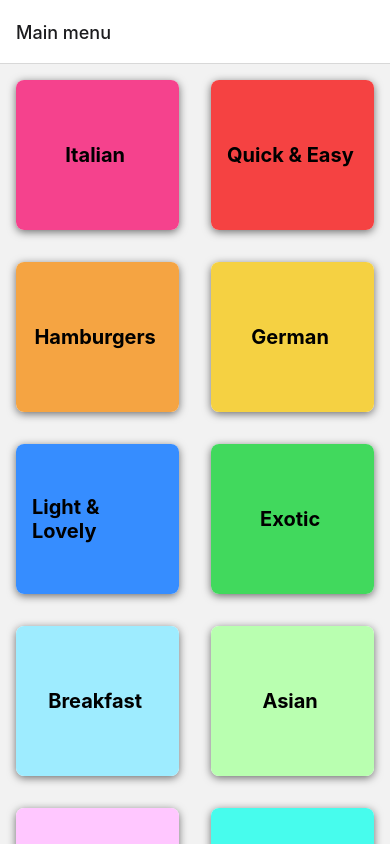
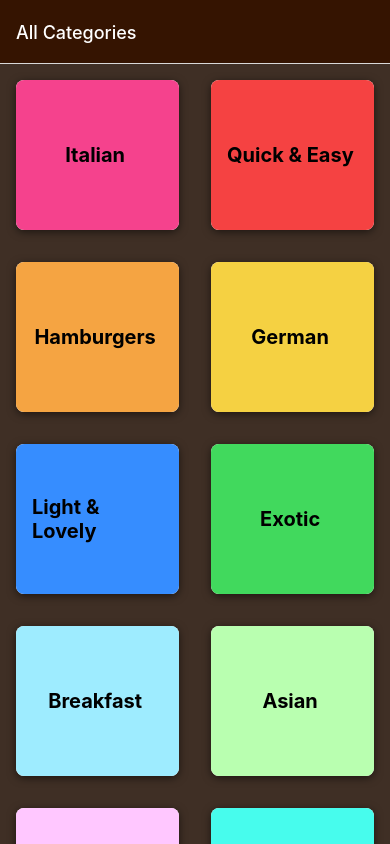
Before and after one commit to Charlibb/FoodApp, a React Native app: screen / in a window 390 px wide. Built offline with nearby package versions, Linux system fonts and the light colour scheme.

Commit message:
Styling Headers

```diff
--- a/App.js
+++ b/App.js
@@ -11,21 +11,27 @@ const Stack = createNativeStackNavigator();
 export default function App() {
   return (
     <>
-      <StatusBar style='dark' />
+      <StatusBar style='auto' />
       <NavigationContainer>
-        <Stack.Navigator>
+        <Stack.Navigator
+          screenOptions={{
+            headerStyle: { backgroundColor: '#351401' },
+            headerTintColor: 'white',
+            contentStyle: { backgroundColor: '#3f2f25' },
+          }}
+        >
           <Stack.Screen
             name='MealsCategories'
             component={CategoriesScreen}
             options={{
-              title: 'Main menu',
+              title: 'All Categories',
             }}
           />
           <Stack.Screen
             name='MealsOverview'
             component={MealsOverviewScreen}
             options={{
-              title: 'Meals Overview',
+              title: 'Meal overview',
             }}
           />
         </Stack.Navigator>
```
